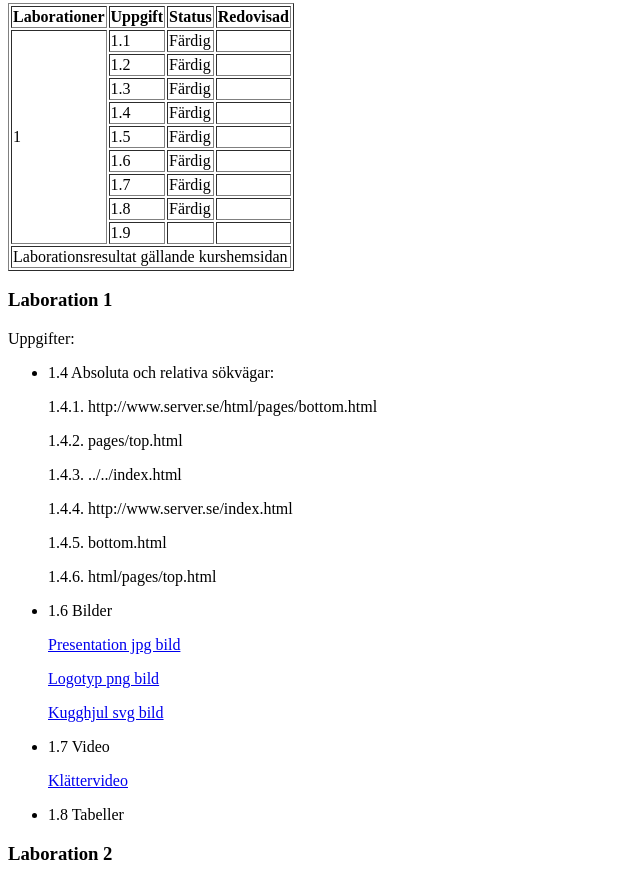
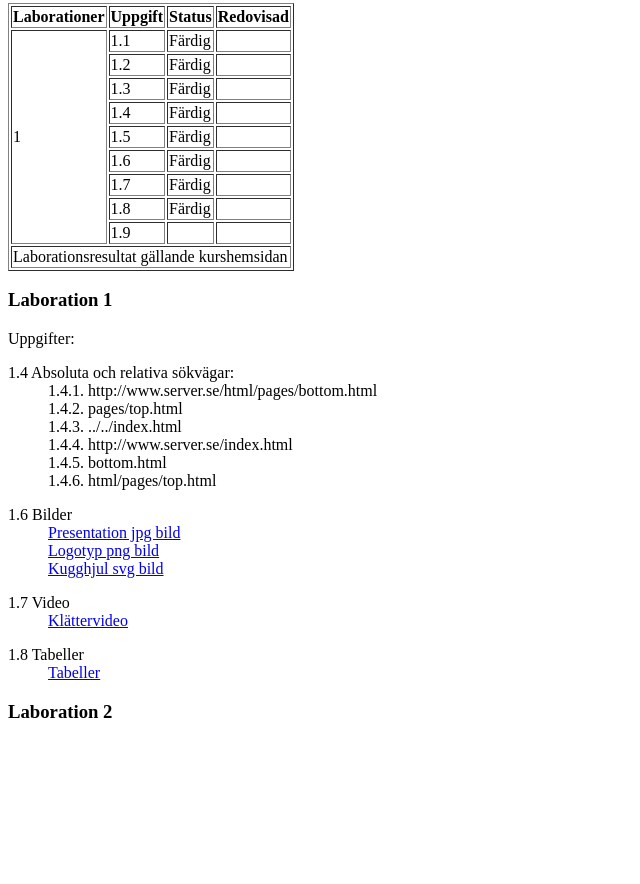
Before and after one commit to johnnypesola/1ik415-jp222px-laborationer, a plain HTML site: page pages/laborationer.html in a window 1280 px wide. Shown: the part 302-1186 px from the top of the page, without its empty margins (0-640 px from the left). After the commit the page ends 1044 px from the top, so only its background shows below. Drawn offline with Linux system fonts and the light colour scheme.

Commit message:
Fix av laborationer.html för html5 validering

```diff
--- a/pages/laborationer.html
+++ b/pages/laborationer.html
@@ -44,7 +44,7 @@
 
 <!-- Tabell Start -->
 
-        <table border="1">
+        <table id="tabeller" border="1">
             <thead>
                 <tr>
                     <th>Laborationer</th>
@@ -115,28 +115,29 @@
         <p>
             Uppgifter:
         </p>
-        <ul>
-            <li>1.4 Absoluta och relativa sökvägar:</li>
-            <dl>1.4.1. http://www.server.se/html/pages/bottom.html</dl>
-            <dl>1.4.2. pages/top.html</dl>
-            <dl>1.4.3. ../../index.html</dl>
-            <dl>1.4.4. http://www.server.se/index.html</dl>
-            <dl>1.4.5. bottom.html</dl>
-            <dl>1.4.6. html/pages/top.html</dl>
-        </ul>
-        <ul>
-            <li>1.6 Bilder</li>
-            <dl><a href="../pics/johnny.jpg">Presentation jpg bild</a></dl>
-            <dl><a href="../pics/pesola_logo.png">Logotyp png bild</a></dl>
-            <dl><a href="../pics/kugghjul.svg">Kugghjul svg bild</a></dl>
-        </ul>
-        <ul>
-            <li>1.7 Video</li>
-            <dl><a href="../index.html#klattervideo">Klättervideo</a></dl>
-        </ul>
-        <ul>
-            <li>1.8 Tabeller</li>
-        </ul>
+        <dl>
+            <dt>1.4 Absoluta och relativa sökvägar:</dt>
+                <dd>1.4.1. http://www.server.se/html/pages/bottom.html</dd>
+                <dd>1.4.2. pages/top.html</dd>
+                <dd>1.4.3. ../../index.html</dd>
+                <dd>1.4.4. http://www.server.se/index.html</dd>
+                <dd>1.4.5. bottom.html</dd>
+                <dd>1.4.6. html/pages/top.html</dd>
+        </dl>
+        <dl>
+            <dt>1.6 Bilder</dt>
+                <dd><a href="../pics/johnny.jpg">Presentation jpg bild</a></dd>
+                <dd><a href="../pics/pesola_logo.png">Logotyp png bild</a></dd>
+                <dd><a href="../pics/kugghjul.svg">Kugghjul svg bild</a></dd>
+        </dl>
+        <dl>
+            <dt>1.7 Video</dt>
+                <dd><a href="../index.html#klattervideo">Klättervideo</a></dd>
+        </dl>
+        <dl>
+            <dt>1.8 Tabeller</dt>
+                <dd><a href="#tabeller">Tabeller</a></dd>
+        </dl>
 
 
 <!-- Laboration 2 -->
```
